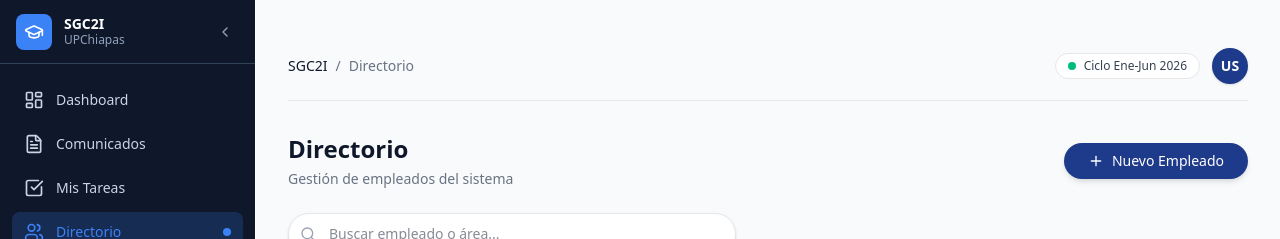
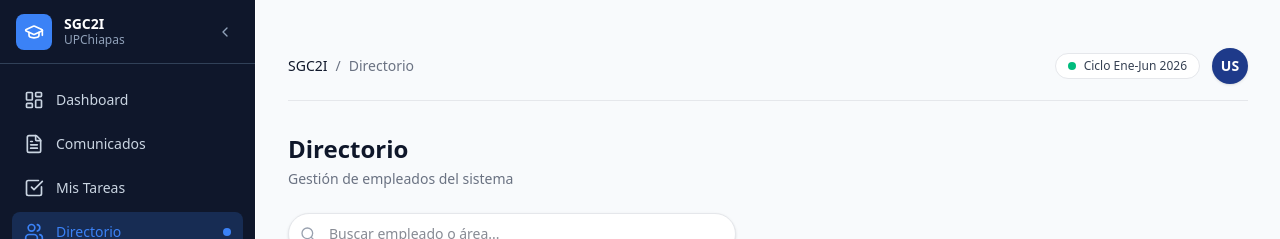
Before and after one commit to JoseMaria443/front, a Next.js app: page /directorio in a window 1280 px wide. Shown: the top 239 px of the page. Built offline with nearby package versions, Linux system fonts and the light colour scheme; no server answers.

Commit message:
fix(ui): ocultar boton nuevo empleado y usar includes para validacion de roles

```diff
--- a/app/(dashboard)/directorio/page.tsx
+++ b/app/(dashboard)/directorio/page.tsx
@@ -28,7 +28,7 @@ export default function DirectorioPage() {
     // Roles validation: check if currentUser has "Administrador" or "Director"
     const isAuthorized = currentUser?.cargos?.some(c => {
         const name = typeof c === "string" ? c : c.nombre;
-        return name === "Administrador" || name === "Director";
+        return name?.includes("Administrador") || name?.includes("Director");
     }) ?? false;
 
     const showToast = (message: string, type: "success" | "error" = "error") => {
@@ -136,6 +136,7 @@ export default function DirectorioPage() {
                     <p className="text-sm text-gray-500 mt-1">Gestión de empleados del sistema</p>
                 </div>
 
+                {isAuthorized && (
                     <Button
                         onClick={() => setIsEmployeeModalOpen(true)}
                         className="rounded-full shadow-md px-6 bg-corporate-blue hover:bg-corporate-dark cursor-pointer"
@@ -143,6 +144,7 @@ export default function DirectorioPage() {
                         <Plus className="mr-2 h-4 w-4" />
                         Nuevo Empleado
                     </Button>
+                )}
             </div>
 
             <div className="mt-4 space-y-4">
--- a/components/directorio/EmployeeProfileSlideOver.tsx
+++ b/components/directorio/EmployeeProfileSlideOver.tsx
@@ -44,7 +44,7 @@ export function EmployeeProfileSlideOver({ isOpen, onClose, employeeId, areasLis
     // Roles validation: check if currentUser has "Administrador" or "Director"
     const isAuthorized = currentUser?.cargos?.some(c => {
         const name = typeof c === "string" ? c : c.nombre;
-        return name === "Administrador" || name === "Director";
+        return name?.includes("Administrador") || name?.includes("Director");
     }) ?? false;
 
     const fetchDetail = async (id: string) => {
```
Lines whose indentation alone changed are shown as unchanged.
